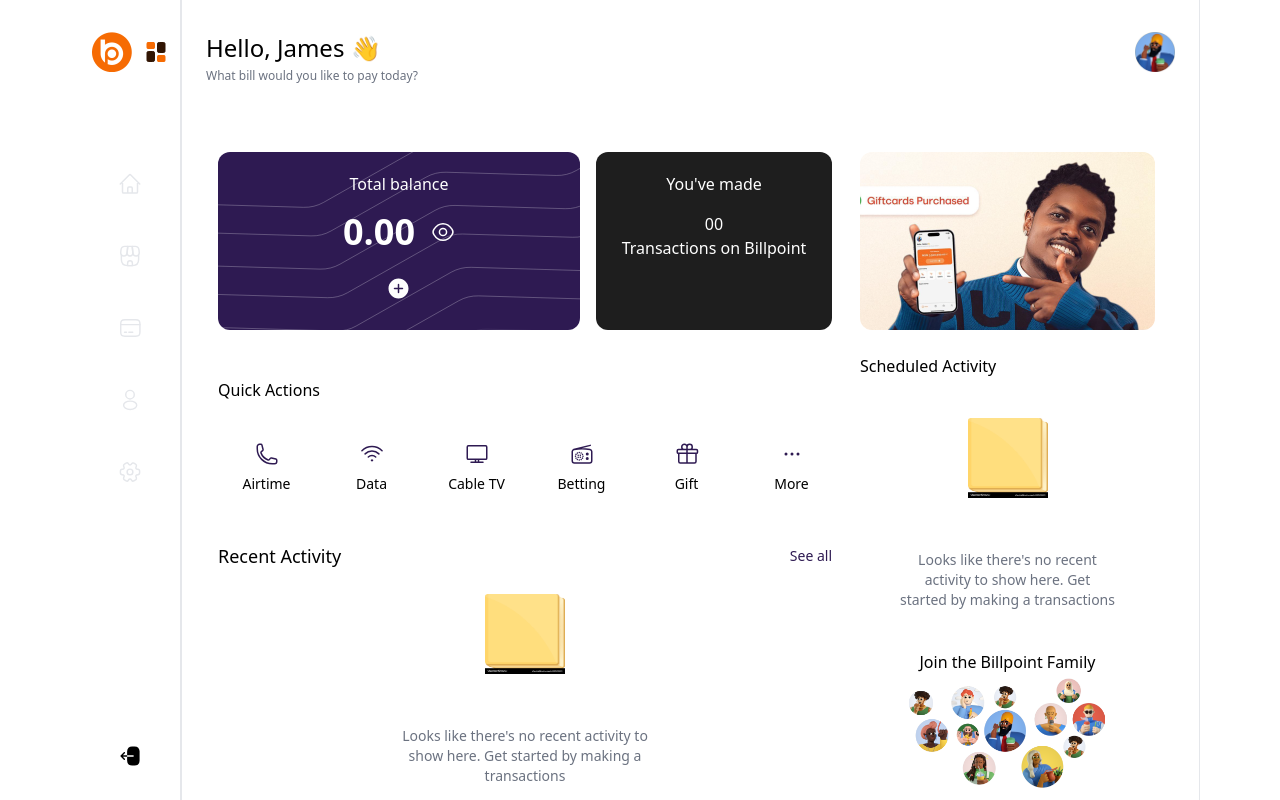
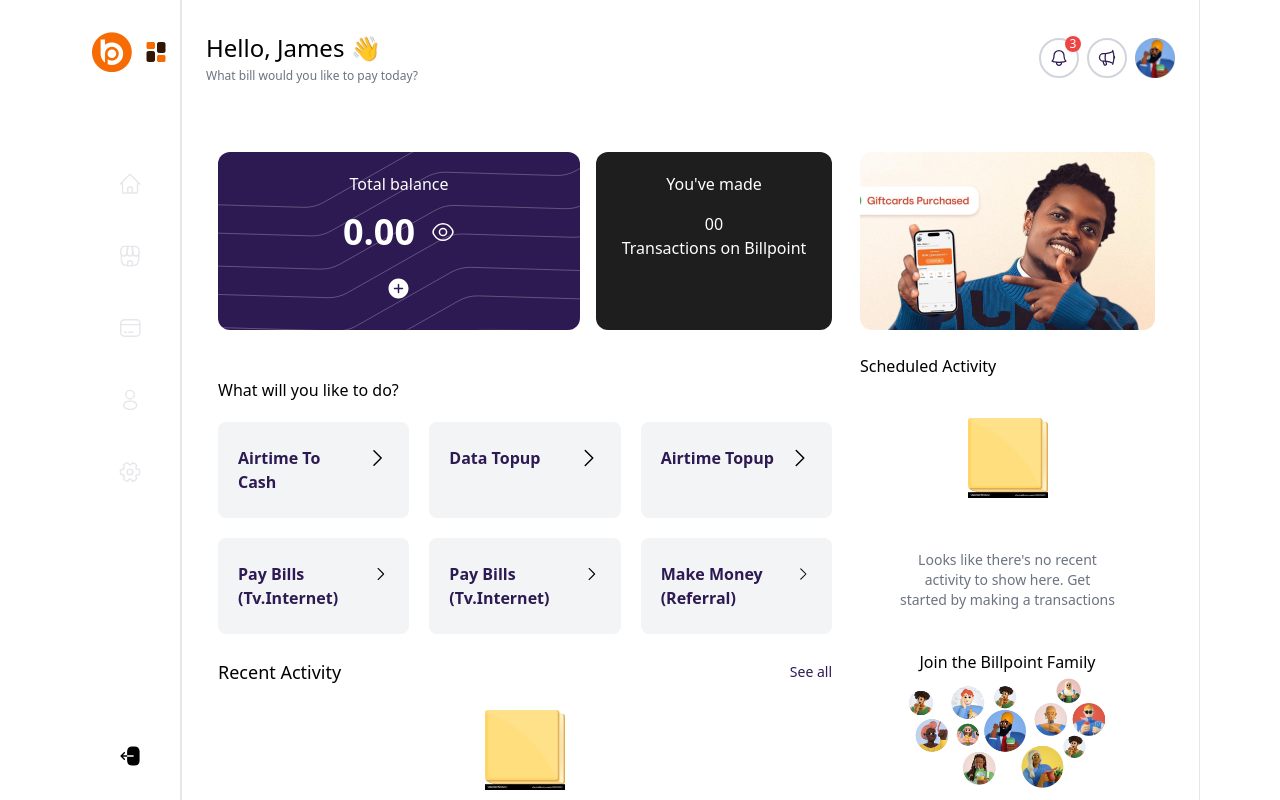
Before and after one commit to Rasheed124/gtech, a website: page public/dashboard.html in a window 1280 px wide. Drawn offline with Linux system fonts and the light colour scheme.

Commit message:
added notification

```diff
--- a/public/dashboard.html
+++ b/public/dashboard.html
@@ -357,18 +357,99 @@
                 </p>
               </div>
 
-              <img
-                class="w-10 h-10"
-                src="./images/auth-login-pin-profile.png"
-                alt=""
-              />
+              <!-- Profile and Notifications -->
+              <div class="flex gap-2 items-center relative">
+                <!-- Notifications -->
+                <div class="relative">
+                  <button
+                    id="notification-btn"
+                    class="border-2 border-gray-300 block p-2 rounded-full relative"
+                  >
+                    <svg
+                      xmlns="http://www.w3.org/2000/svg"
+                      fill="none"
+                      viewBox="0 0 24 24"
+                      stroke-width="1.5"
+                      stroke="currentColor"
+                      class="size-5 text-deep-purple"
+                    >
+                      <path
+                        stroke-linecap="round"
+                        stroke-linejoin="round"
+                        d="M14.857 17.082a23.848 23.848 0 0 0 5.454-1.31A8.967 8.967 0 0 1 18 9.75V9A6 6 0 0 0 6 9v.75a8.967 8.967 0 0 1-2.312 6.022c1.733.64 3.56 1.085 5.455 1.31m5.714 0a24.255 24.255 0 0 1-5.714 0m5.714 0a3 3 0 1 1-5.714 0"
+                      />
+                    </svg>
+                    <!-- Notification badge -->
+                    <span
+                      id="notification-badge"
+                      class="absolute -top-1 -right-1 bg-red-500 text-white text-xs rounded-full w-4 h-4 flex items-center justify-center"
+                    >
+                      3
+                    </span>
+                  </button>
+                  <!-- Notification Dropdown -->
+                  <div
+                    id="notification-dropdown"
+                    class="hidden z-30 absolute right-0 mt-2 bg-white shadow-lg border border-gray-200 rounded-lg w-64 text-sm"
+                  >
+                    <div class="p-4 border-b">
+                      <h3 class="font-semibold text-gray-700">Notifications</h3>
+                    </div>
+                    <ul class="max-h-60 overflow-y-auto">
+                      <li class="p-3 hover:bg-gray-100 border-b">
+                        <span class="font-medium">Payment Received</span>
+                        <p class="text-gray-500 text-xs">
+                          Your payment of $250 was successful.
+                        </p>
+                      </li>
+                      <li class="p-3 hover:bg-gray-100 border-b">
+                        <span class="font-medium">New Invoice</span>
+                        <p class="text-gray-500 text-xs">
+                          Invoice #12345 is ready to view.
+                        </p>
+                      </li>
+                      <li class="p-3 hover:bg-gray-100">
+                        <span class="font-medium">System Update</span>
+                        <p class="text-gray-500 text-xs">
+                          The system will undergo maintenance at 3 AM.
+                        </p>
+                      </li>
+                    </ul>
+                  </div>
+                </div>
+
+                <!-- Other buttons and profile -->
+                <button class="border-2 border-gray-300 block p-2 rounded-full">
+                  <svg
+                    xmlns="http://www.w3.org/2000/svg"
+                    fill="none"
+                    viewBox="0 0 24 24"
+                    stroke-width="1.5"
+                    stroke="currentColor"
+                    class="size-5 text-deep-purple"
+                  >
+                    <path
+                      stroke-linecap="round"
+                      stroke-linejoin="round"
+                      d="M10.34 15.84c-.688-.06-1.386-.09-2.09-.09H7.5a4.5 4.5 0 1 1 0-9h.75c.704 0 1.402-.03 2.09-.09m0 9.18c.253.962.584 1.892.985 2.783.247.55.06 1.21-.463 1.511l-.657.38c-.551.318-1.26.117-1.527-.461a20.845 20.845 0 0 1-1.44-4.282m3.102.069a18.03 18.03 0 0 1-.59-4.59c0-1.586.205-3.124.59-4.59m0 9.18a23.848 23.848 0 0 1 8.835 2.535M10.34 6.66a23.847 23.847 0 0 0 8.835-2.535m0 0A23.74 23.74 0 0 0 18.795 3m.38 1.125a23.91 23.91 0 0 1 1.014 5.395m-1.014 8.855c-.118.38-.245.754-.38 1.125m.38-1.125a23.91 23.91 0 0 0 1.014-5.395m0-3.46c.495.413.811 1.035.811 1.73 0 .695-.316 1.317-.811 1.73m0-3.46a24.347 24.347 0 0 1 0 3.46"
+                    />
+                  </svg>
+                </button>
+                <img
+                  class="w-10 h-10"
+                  src="./images/auth-login-pin-profile.png"
+                  alt=""
+                />
+              </div>
             </header>
 
             <div class="mt-8">
               <section
-                class=" flex flex-col md:grid grid-cols-12 gap-10 md:gap-0 "
+                class="flex flex-col md:grid grid-cols-12 gap-10 md:gap-0"
               >
-                <div class="dashboard-col-1 col-span-8 md:pr-5 px-3 lg:h-screen overflow-y-auto scrollbar  md:max-h-[84vh] ">
+                <div
+                  class="dashboard-col-1 col-span-8 md:pr-5 px-3 lg:h-screen overflow-y-auto scrollbar md:max-h-[84vh]"
+                >
                   <div>
                     <!-- Carousel Slider for  -->
                     <div
@@ -612,130 +693,157 @@
                     </div>
 
                     <!-- Quick Actions -->
-                    <div class="mt-6 flex flex-col gap-4">
-                      <h2>Quick Actions</h2>
+                    <div class="mt-6 flex flex-col gap-5 overflow-x-hidden">
+                      <h2>What will you like to do?</h2>
 
-                      <div class="grid-cols-3 grid md:grid-cols-6 gap-4">
+                      <div class="grid-cols-2 grid md:grid-cols-3 gap-5">
                         <button
-                          class="flex flex-col gap-2 px-5 py-6 bg-qa-white text-center justify-center items-center rounded-xl min-w-[97px]"
+                          class="flex flex-row justify-between gap-2 px-5 py-6 bg-gray-100 rounded-lg"
                         >
+                          <p
+                            class="text-base text-left font-bold capitalize text-deep-purple"
+                          >
+                            airtime to cash
+                          </p>
+
                           <svg
                             xmlns="http://www.w3.org/2000/svg"
                             fill="none"
                             viewBox="0 0 24 24"
                             stroke-width="1.5"
                             stroke="currentColor"
-                            class="h-6 w-6 font-bold text-deep-purple"
+                            class="size-6 text-black"
                           >
                             <path
                               stroke-linecap="round"
                               stroke-linejoin="round"
-                              d="M2.25 6.75c0 8.284 6.716 15 15 15h2.25a2.25 2.25 0 0 0 2.25-2.25v-1.372c0-.516-.351-.966-.852-1.091l-4.423-1.106c-.44-.11-.902.055-1.173.417l-.97 1.293c-.282.376-.769.542-1.21.38a12.035 12.035 0 0 1-7.143-7.143c-.162-.441.004-.928.38-1.21l1.293-.97c.363-.271.527-.734.417-1.173L6.963 3.102a1.125 1.125 0 0 0-1.091-.852H4.5A2.25 2.25 0 0 0 2.25 4.5v2.25Z"
+                              d="m8.25 4.5 7.5 7.5-7.5 7.5"
                             />
                           </svg>
+                        </button>
 
-                          <p class="text-gray1 text-sm">Airtime</p>
-                        </button>
                         <button
-                          class="flex flex-col gap-2 px-5 py-6 bg-qa-white text-center justify-center items-center rounded-xl min-w-[97px]"
+                          class="flex flex-row justify-between gap-2 px-5 py-6 bg-gray-100 rounded-lg"
                         >
+                          <p
+                            class="text-base text-left font-bold capitalize text-deep-purple"
+                          >
+                            data topup
+                          </p>
+
                           <svg
                             xmlns="http://www.w3.org/2000/svg"
                             fill="none"
                             viewBox="0 0 24 24"
                             stroke-width="1.5"
                             stroke="currentColor"
-                            class="h-6 w-6 font-bold text-deep-purple"
+                            class="size-6 text-black"
                           >
                             <path
                               stroke-linecap="round"
                               stroke-linejoin="round"
-                              d="M8.288 15.038a5.25 5.25 0 0 1 7.424 0M5.106 11.856c3.807-3.808 9.98-3.808 13.788 0M1.924 8.674c5.565-5.565 14.587-5.565 20.152 0M12.53 18.22l-.53.53-.53-.53a.75.75 0 0 1 1.06 0Z"
+                              d="m8.25 4.5 7.5 7.5-7.5 7.5"
                             />
                           </svg>
+                        </button>
 
-                          <p class="text-gray1 text-sm">Data</p>
-                        </button>
                         <button
-                          class="flex flex-col gap-2 px-5 py-6 bg-qa-white text-center justify-center items-center rounded-xl min-w-[97px]"
+                          class="flex flex-row justify-between gap-2 px-5 py-6 bg-gray-100 rounded-lg"
                         >
+                          <p
+                            class="text-base text-left font-bold capitalize text-deep-purple"
+                          >
+                            airtime topup
+                          </p>
+
                           <svg
                             xmlns="http://www.w3.org/2000/svg"
                             fill="none"
                             viewBox="0 0 24 24"
                             stroke-width="1.5"
                             stroke="currentColor"
-                            class="h-6 w-6 font-bold text-deep-purple"
+                            class="size-6 text-black"
                           >
                             <path
                               stroke-linecap="round"
                               stroke-linejoin="round"
-                              d="M6 20.25h12m-7.5-3v3m3-3v3m-10.125-3h17.25c.621 0 1.125-.504 1.125-1.125V4.875c0-.621-.504-1.125-1.125-1.125H3.375c-.621 0-1.125.504-1.125 1.125v11.25c0 .621.504 1.125 1.125 1.125Z"
+                              d="m8.25 4.5 7.5 7.5-7.5 7.5"
                             />
                           </svg>
+                        </button>
 
-                          <p class="text-gray1 text-sm">Cable TV</p>
-                        </button>
                         <button
-                          class="flex flex-col gap-2 px-5 py-6 bg-qa-white text-center justify-center items-center rounded-xl min-w-[97px]"
+                          class="flex flex-row justify-between gap-2 px-5 py-6 bg-gray-100 rounded-lg"
                         >
-                          <svg
-                            xmlns="http://www.w3.org/2000/svg"
-                            class="h-6 w-6 font-bold text-deep-purple"
-                            fill="none"
-                            viewBox="0 0 24 24"
-                            stroke-width="1.5"
-                            stroke="currentColor"
-                            class="size-6"
+                          <p
+                            class="text-base text-left font-bold capitalize text-deep-purple"
                           >
-                            <path
-                              stroke-linecap="round"
-                              stroke-linejoin="round"
-                              d="m3.75 7.5 16.5-4.125M12 6.75c-2.708 0-5.363.224-7.948.655C2.999 7.58 2.25 8.507 2.25 9.574v9.176A2.25 2.25 0 0 0 4.5 21h15a2.25 2.25 0 0 0 2.25-2.25V9.574c0-1.067-.75-1.994-1.802-2.169A48.329 48.329 0 0 0 12 6.75Zm-1.683 6.443-.005.005-.006-.005.006-.005.005.005Zm-.005 2.127-.005-.006.005-.005.005.005-.005.005Zm-2.116-.006-.005.006-.006-.006.005-.005.006.005Zm-.005-2.116-.006-.005.006-.005.005.005-.005.005ZM9.255 10.5v.008h-.008V10.5h.008Zm3.249 1.88-.007.004-.003-.007.006-.003.004.006Zm-1.38 5.126-.003-.006.006-.004.004.007-.006.003Zm.007-6.501-.003.006-.007-.003.004-.007.006.004Zm1.37 5.129-.007-.004.004-.006.006.003-.004.007Zm.504-1.877h-.008v-.007h.008v.007ZM9.255 18v.008h-.008V18h.008Zm-3.246-1.87-.007.004L6 16.127l.006-.003.004.006Zm1.366-5.119-.004-.006.006-.004.004.007-.006.003ZM7.38 17.5l-.003.006-.007-.003.004-.007.006.004Zm-1.376-5.116L6 12.38l.003-.007.007.004-.004.007Zm-.5 1.873h-.008v-.007h.008v.007ZM17.25 12.75a.75.75 0 1 1 0-1.5.75.75 0 0 1 0 1.5Zm0 4.5a.75.75 0 1 1 0-1.5.75.75 0 0 1 0 1.5Z"
-                            />
-                          </svg>
+                            pay bills (Tv.Internet)
+                          </p>
 
-                          <p class="text-gray1 text-sm">Betting</p>
-                        </button>
-                        <button
-                          class="flex flex-col gap-2 px-5 py-6 bg-qa-white text-center justify-center items-center rounded-xl min-w-[97px]"
-                        >
                           <svg
                             xmlns="http://www.w3.org/2000/svg"
                             fill="none"
                             viewBox="0 0 24 24"
                             stroke-width="1.5"
                             stroke="currentColor"
-                            class="h-6 w-6 font-bold text-deep-purple"
+                            class="size-6 text-black"
                           >
                             <path
                               stroke-linecap="round"
                               stroke-linejoin="round"
-                              d="M21 11.25v8.25a1.5 1.5 0 0 1-1.5 1.5H5.25a1.5 1.5 0 0 1-1.5-1.5v-8.25M12 4.875A2.625 2.625 0 1 0 9.375 7.5H12m0-2.625V7.5m0-2.625A2.625 2.625 0 1 1 14.625 7.5H12m0 0V21m-8.625-9.75h18c.621 0 1.125-.504 1.125-1.125v-1.5c0-.621-.504-1.125-1.125-1.125h-18c-.621 0-1.125.504-1.125 1.125v1.5c0 .621.504 1.125 1.125 1.125Z"
+                              d="m8.25 4.5 7.5 7.5-7.5 7.5"
                             />
                           </svg>
+                        </button>
 
-                          <p class="text-gray1 text-sm">Gift</p>
-                        </button>
                         <button
-                          class="flex flex-col gap-2 px-5 py-6 bg-qa-white text-center justify-center items-center rounded-xl min-w-[97px]"
+                          class="flex flex-row justify-between gap-2 px-5 py-6 bg-gray-100 rounded-lg"
                         >
+                          <p
+                            class="text-base text-left font-bold capitalize text-deep-purple"
+                          >
+                            pay bills (Tv.Internet)
+                          </p>
+
                           <svg
                             xmlns="http://www.w3.org/2000/svg"
                             fill="none"
                             viewBox="0 0 24 24"
                             stroke-width="1.5"
                             stroke="currentColor"
-                            class="h-6 w-6 font-bold text-deep-purple"
+                            class="size-6 text-black"
                           >
                             <path
                               stroke-linecap="round"
                               stroke-linejoin="round"
-                              d="M6.75 12a.75.75 0 1 1-1.5 0 .75.75 0 0 1 1.5 0ZM12.75 12a.75.75 0 1 1-1.5 0 .75.75 0 0 1 1.5 0ZM18.75 12a.75.75 0 1 1-1.5 0 .75.75 0 0 1 1.5 0Z"
+                              d="m8.25 4.5 7.5 7.5-7.5 7.5"
                             />
                           </svg>
+                        </button>
+                        <button
+                          class="flex flex-row justify-between gap-2 px-5 py-6 bg-gray-100 rounded-lg"
+                        >
+                          <p
+                            class="text-base text-left font-bold capitalize text-deep-purple"
+                          >
+                            make money (Referral)
+                          </p>
 
-                          <p class="text-black text-sm">More</p>
+                          <svg
+                            xmlns="http://www.w3.org/2000/svg"
+                            fill="none"
+                            viewBox="0 0 24 24"
+                            stroke-width="1.5"
+                            stroke="currentColor"
+                            class="size-6 text-black"
+                          >
+                            <path
+                              stroke-linecap="round"
+                              stroke-linejoin="round"
+                              d="m8.25 4.5 7.5 7.5-7.5 7.5"
+                            />
+                          </svg>
                         </button>
                       </div>
                     </div>
@@ -772,7 +880,9 @@
                   </div>
                 </div>
 
-                <div class="dashboard-col-2 col-span-4 lg:h-screen overflow-y-auto scrollbar md:max-h-[84vh]   pl-2 pr-5">
+                <div
+                  class="dashboard-col-2 col-span-4 lg:h-screen overflow-y-auto scrollbar md:max-h-[84vh] pl-2 pr-5"
+                >
                   <div
                     class="w-full h-[178px] rounded-xl overflow-hidden m-auto mt-5"
                   >
@@ -991,5 +1101,8 @@
         </div>
       </main>
     </div>
+
+
+    <script src="./js/script.js"></script>
   </body>
 </html>
```
Also changed, not shown: public/js/script.js (added, +14 -0 lines), public/output.css.
